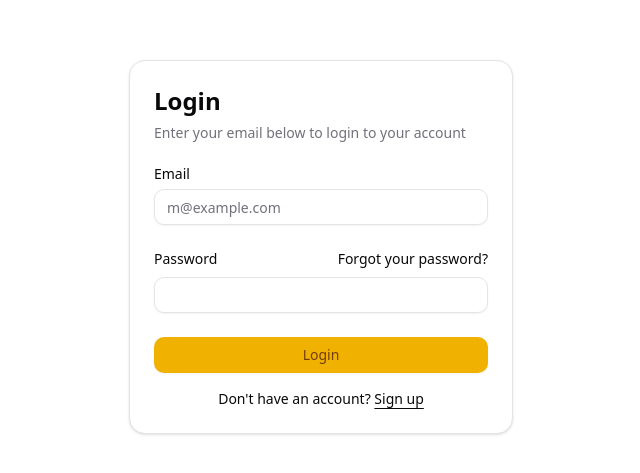
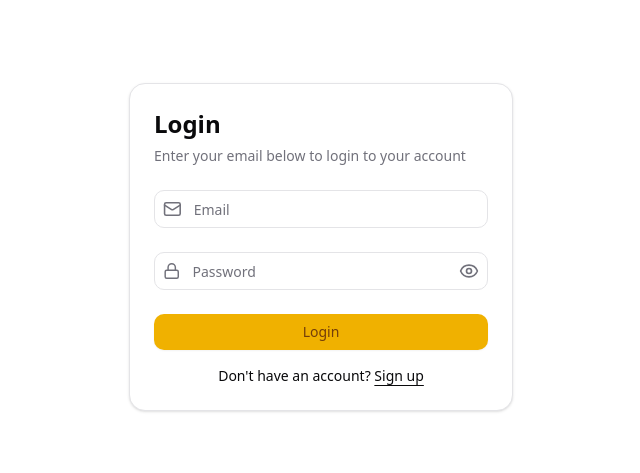
Before and after one commit to junior-paradelo/padel-pointment-f, a Next.js app: page /login in a window 1280 px wide. Shown: the part 169-642 px from the top of the page, without its empty margins (319-959 px from the left). Built offline with nearby package versions, Linux system fonts and the light colour scheme; what @midudev/tailwind-animations would draw is missing.

Commit message:
feat: update login page

```diff
--- a/src/app/login/page.jsx
+++ b/src/app/login/page.jsx
@@ -1,14 +1,21 @@
 "use client";
+import { useState } from "react";
 import { useForm } from "react-hook-form";
 import { Card, CardContent, CardDescription, CardHeader, CardTitle } from "@/components/ui/card";
 import { Button } from "@/components/ui/button";
 import { Input } from "@/components/ui/input";
 import { Label } from "@/components/ui/label";
 import { useRouter } from "next/navigation";
+import { EyeIcon, EyeOffIcon, LockIcon, MailIcon } from "lucide-react";
 
 import { loginUser } from "./login.api";
 
 export default function LoginForm() {
+    const [showPassword, setShowPassword] = useState(false);
+    const togglePasswordVisibility = () => {
+        setShowPassword((prev) => !prev);
+    };
+
     const router = useRouter();
     const { register, handleSubmit } = useForm();
     const onSubmit = async (data) => {
@@ -29,27 +36,30 @@ export default function LoginForm() {
                     <CardContent>
                         <form onSubmit={handleSubmit(onSubmit)}>
                             <div className="flex flex-col gap-6">
-                                <div className="grid gap-2">
-                                    <Label htmlFor="email">Email</Label>
+                                <div className="relative flex items-center rounded-md border focus-within:ring-1 focus-within:ring-ring pl-2">
+                                    <MailIcon className="h-5 w-5 text-muted-foreground" />
                                     <Input
-                                        id="email"
                                         type="email"
-                                        placeholder="m@example.com"
-                                        required
-                                        {...register("email")}
+                                        placeholder="Email"
+                                        className="border-0 focus-visible:ring-0 shadow-none"
+                                        {...register("email", { required: true })}
                                     />
                                 </div>
-                                <div className="grid gap-2">
-                                    <div className="flex items-center">
-                                        <Label htmlFor="password">Password</Label>
-                                        <a
-                                            href="#"
-                                            className="ml-auto inline-block text-sm underline-offset-4 hover:underline"
-                                        >
-                                            Forgot your password?
-                                        </a>
-                                    </div>
-                                    <Input id="password" type="password" required {...register("password")} />
+                                <div className="relative flex items-center rounded-md border focus-within:ring-1 focus-within:ring-ring px-2">
+                                    <LockIcon className="h-5 w-5 text-muted-foreground" />
+                                    <Input
+                                        type={showPassword ? "text" : "password"}
+                                        placeholder="Password"
+                                        className="border-0 focus-visible:ring-0 shadow-none"
+                                        {...register("password", { required: true })}
+                                    />
+                                    <button onClick={togglePasswordVisibility}>
+                                        {showPassword ? (
+                                            <EyeOffIcon className="h-5 w-5 text-muted-foreground" />
+                                        ) : (
+                                            <EyeIcon className="h-5 w-5 text-muted-foreground" />
+                                        )}
+                                    </button>
                                 </div>
                                 <Button type="submit" className="w-full">
                                     Login
```
